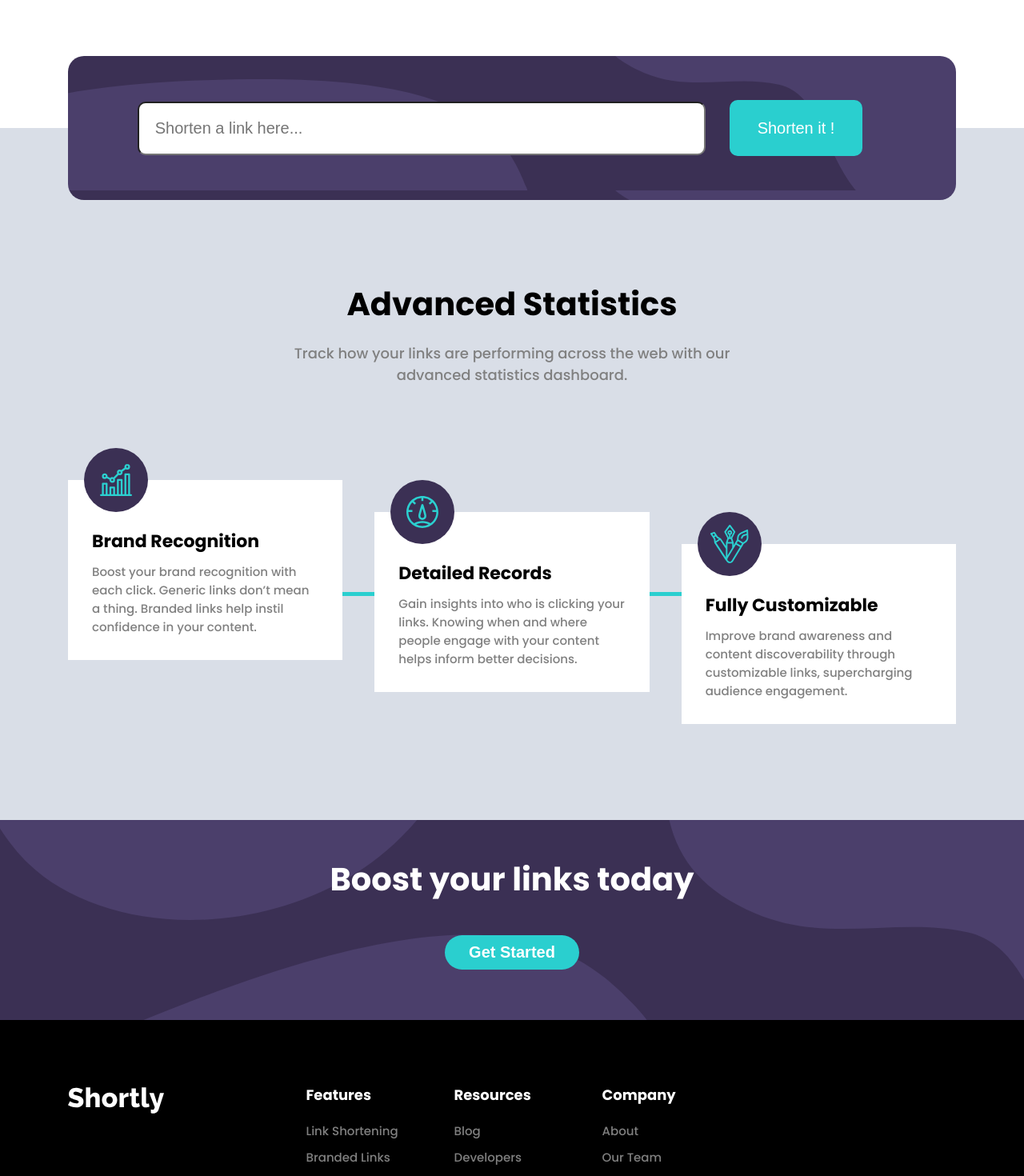
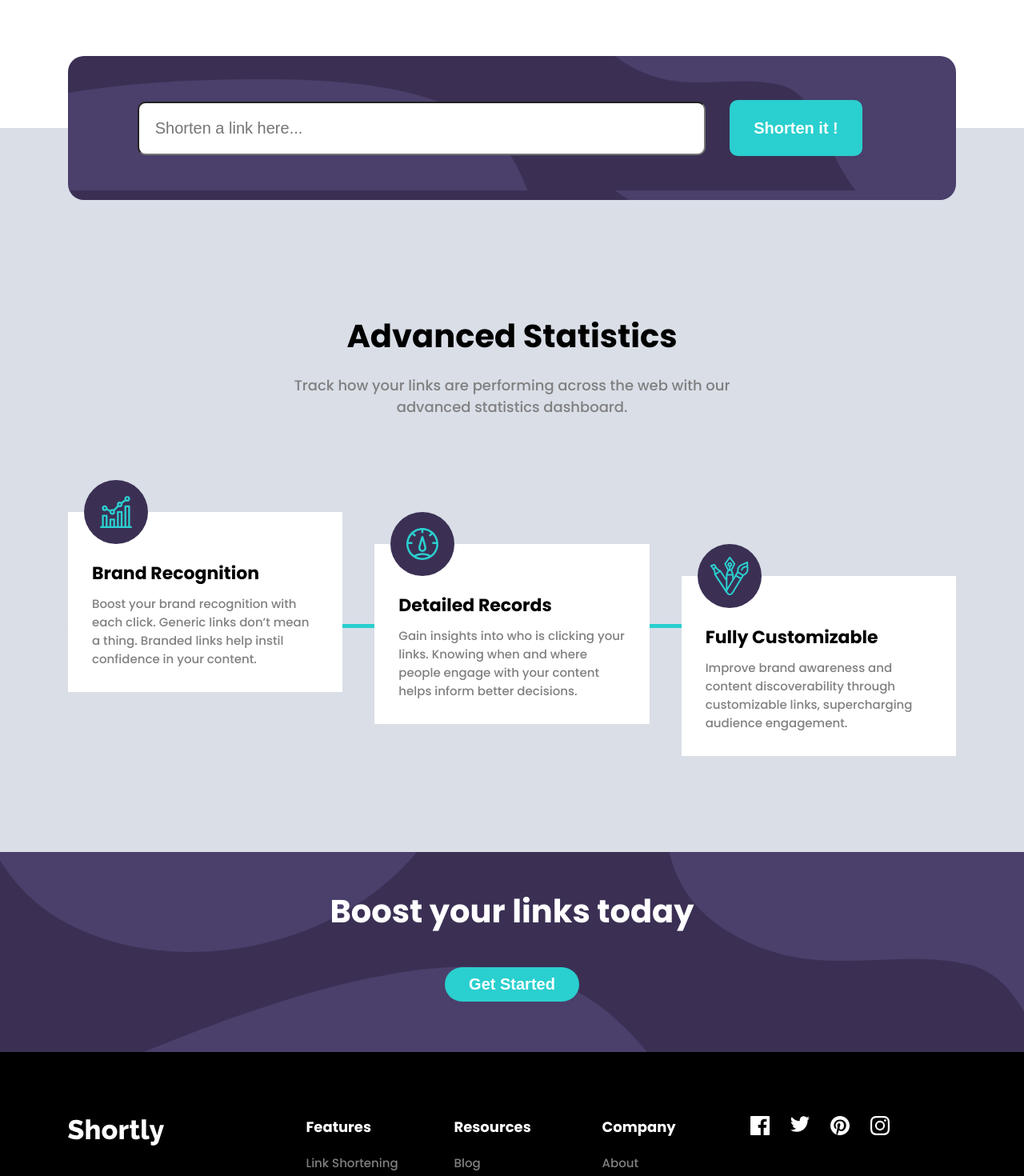
Before and after one commit to WaterColours02/url-shortening-api, a React (Create React App) app: page / in a window 1280 px wide. Shown: the part 780-2250 px from the top of the page at 80% size. Built offline with nearby package versions, Linux system fonts and the light colour scheme; no server answers.

Commit message:
same as last commit

```diff
--- a/src/App.css
+++ b/src/App.css
@@ -165,7 +165,6 @@
   height: auto;
   transform: scale(75%);
   transform: translateX(-50px);
-
 }
 
 
@@ -189,7 +188,6 @@
   justify-content: center;
 
   gap: 30px
-
 }
 
 .form-input-container{
@@ -220,9 +218,7 @@
   border: none;
   color: white;
   font-size: 20px;
-
-
-
+  font-weight: bold;
 }
 
 
@@ -231,8 +227,6 @@
   background-color: rgb(217, 222, 231);
   width: 100%;
   height: 1000px
-
-
 }
 
 .section-features-text-container {
@@ -244,6 +238,7 @@
 }
 
 .section-features-title-box{
+  margin-top: 40px;
   display: grid;
   justify-content: center;
 }
@@ -265,7 +260,6 @@
   font-size: 18px;
 
   color: grey;
-
 }
 
 .section-features-details-container {
@@ -281,7 +275,7 @@
 
 .sections-features-detail-card-bg-line {
   height: 5px;
-  width: 80%;
+  width: 800px;
   background-color: var(--Cyan);
   border-radius: 5px;
   margin-bottom: 20px;
@@ -443,3 +437,47 @@
   font-size: 15px;
   margin-bottom: 10px;
 }
+
+.footer-links:hover,
+.footer-links:focus,
+.footer-links:active {
+  cursor: pointer;
+  color: var(--Cyan);
+}
+
+.footer-socials-container {
+  display: flex;
+  justify-content: top;
+  align-items: top;
+  gap: 20px;
+}
+
+.footer-socials {
+  height: 30px;
+  width: 30px;
+  background-repeat: no-repeat;
+  background-position: center;
+}
+
+.footer-socials-icon:hover path,
+.footer-socials-icon:focus path,
+.footer-socials-icon:active path {
+  cursor: pointer;
+  fill: aqua;
+}
+
+/* .facebook-icon {
+  background-image: url('../public/images/icon-facebook.svg');
+}
+
+.twitter-icon {
+  background-image: url('../public/images/icon-twitter.svg');
+}
+
+.pinterest-icon {
+  background-image: url('../public/images/icon-pinterest.svg');
+}
+
+.instagram-icon {
+  background-image: url('../public/images/icon-instagram.svg');
+} */
--- a/src/App.js
+++ b/src/App.js
@@ -1,4 +1,5 @@
 import React, {useState, useEffect} from 'react';
+import ShortenAPI from './ShortenAPI';
 import './App.css';
 
 export default function App() {
@@ -34,13 +35,7 @@
     </section>
     </div>
 
-    <div className='shorten-link-form-container'>
-      <form className='shorten-link-form'>
-        <input className='shorten-link-input' placeholder='Shorten a link here...'></input>
-        <button className='shorten-link-form-button'>Shorten it !</button>
-        <p className='shorten-link-alert-text'></p>
-      </form>
-       </div>
+   < ShortenAPI />
 
     <div className='section-features-container'>
     <section className='section-features'>
@@ -109,10 +104,10 @@
         </div>
           </div>
         <div className='footer-socials-container'>
-        <div className='footer-socials facebook-icon'></div>
-        <div className='footer-socials twitter-icon'></div>
-        <div className='footer-socials pinterest-icon'></div>
-        <div className='footer-socials instagram-icon'></div>
+        <div className='footer-socials facebook-icon'><svg className='footer-socials-icon' xmlns="http://www.w3.org/2000/svg" width="24" height="24"><path fill="#FFF" d="M22.675 0H1.325C.593 0 0 .593 0 1.325v21.351C0 23.407.593 24 1.325 24H12.82v-9.294H9.692v-3.622h3.128V8.413c0-3.1 1.893-4.788 4.659-4.788 1.325 0 2.463.099 2.795.143v3.24l-1.918.001c-1.504 0-1.795.715-1.795 1.763v2.313h3.587l-.467 3.622h-3.12V24h6.116c.73 0 1.323-.593 1.323-1.325V1.325C24 .593 23.407 0 22.675 0z"/></svg></div>
+        <div className='footer-socials twitter-icon'><svg className='footer-socials-icon' xmlns="http://www.w3.org/2000/svg" width="24" height="20"><path fill="#FFF" d="M24 2.557a9.83 9.83 0 01-2.828.775A4.932 4.932 0 0023.337.608a9.864 9.864 0 01-3.127 1.195A4.916 4.916 0 0016.616.248c-3.179 0-5.515 2.966-4.797 6.045A13.978 13.978 0 011.671 1.149a4.93 4.93 0 001.523 6.574 4.903 4.903 0 01-2.229-.616c-.054 2.281 1.581 4.415 3.949 4.89a4.935 4.935 0 01-2.224.084 4.928 4.928 0 004.6 3.419A9.9 9.9 0 010 17.54a13.94 13.94 0 007.548 2.212c9.142 0 14.307-7.721 13.995-14.646A10.025 10.025 0 0024 2.557z"/></svg></div>
+        <div className='footer-socials pinterest-icon'><svg className='footer-socials-icon'  xmlns="http://www.w3.org/2000/svg" width="24" height="24"><path fill="#FFF" d="M12 0C5.373 0 0 5.372 0 12c0 5.084 3.163 9.426 7.627 11.174-.105-.949-.2-2.405.042-3.441.218-.937 1.407-5.965 1.407-5.965s-.359-.719-.359-1.782c0-1.668.967-2.914 2.171-2.914 1.023 0 1.518.769 1.518 1.69 0 1.029-.655 2.568-.994 3.995-.283 1.194.599 2.169 1.777 2.169 2.133 0 3.772-2.249 3.772-5.495 0-2.873-2.064-4.882-5.012-4.882-3.414 0-5.418 2.561-5.418 5.207 0 1.031.397 2.138.893 2.738a.36.36 0 01.083.345l-.333 1.36c-.053.22-.174.267-.402.161-1.499-.698-2.436-2.889-2.436-4.649 0-3.785 2.75-7.262 7.929-7.262 4.163 0 7.398 2.967 7.398 6.931 0 4.136-2.607 7.464-6.227 7.464-1.216 0-2.359-.631-2.75-1.378l-.748 2.853c-.271 1.043-1.002 2.35-1.492 3.146C9.57 23.812 10.763 24 12 24c6.627 0 12-5.373 12-12 0-6.628-5.373-12-12-12z"/></svg></div>
+        <div className='footer-socials instagram-icon'><svg className='footer-socials-icon' xmlns="http://www.w3.org/2000/svg" width="24" height="24"><path fill="#FFF" d="M12 2.163c3.204 0 3.584.012 4.85.07 3.252.148 4.771 1.691 4.919 4.919.058 1.265.069 1.645.069 4.849 0 3.205-.012 3.584-.069 4.849-.149 3.225-1.664 4.771-4.919 4.919-1.266.058-1.644.07-4.85.07-3.204 0-3.584-.012-4.849-.07-3.26-.149-4.771-1.699-4.919-4.92-.058-1.265-.07-1.644-.07-4.849 0-3.204.013-3.583.07-4.849.149-3.227 1.664-4.771 4.919-4.919 1.266-.057 1.645-.069 4.849-.069zM12 0C8.741 0 8.333.014 7.053.072 2.695.272.273 2.69.073 7.052.014 8.333 0 8.741 0 12c0 3.259.014 3.668.072 4.948.2 4.358 2.618 6.78 6.98 6.98C8.333 23.986 8.741 24 12 24c3.259 0 3.668-.014 4.948-.072 4.354-.2 6.782-2.618 6.979-6.98.059-1.28.073-1.689.073-4.948 0-3.259-.014-3.667-.072-4.947-.196-4.354-2.617-6.78-6.979-6.98C15.668.014 15.259 0 12 0zm0 5.838a6.162 6.162 0 100 12.324 6.162 6.162 0 000-12.324zM12 16a4 4 0 110-8 4 4 0 010 8zm6.406-11.845a1.44 1.44 0 100 2.881 1.44 1.44 0 000-2.881z"/></svg></div>
         <div className='footer-socials'></div>
         </div>
       </div>
--- a/src/ShortenAPI.js
+++ b/src/ShortenAPI.js
@@ -8,7 +8,7 @@
     const [linkToShorten, setLinkToShorten] = useState('');
 
 
-    handleChange = (e) => {}
+    const handleChange = (e) => {}
 
 
 
```
